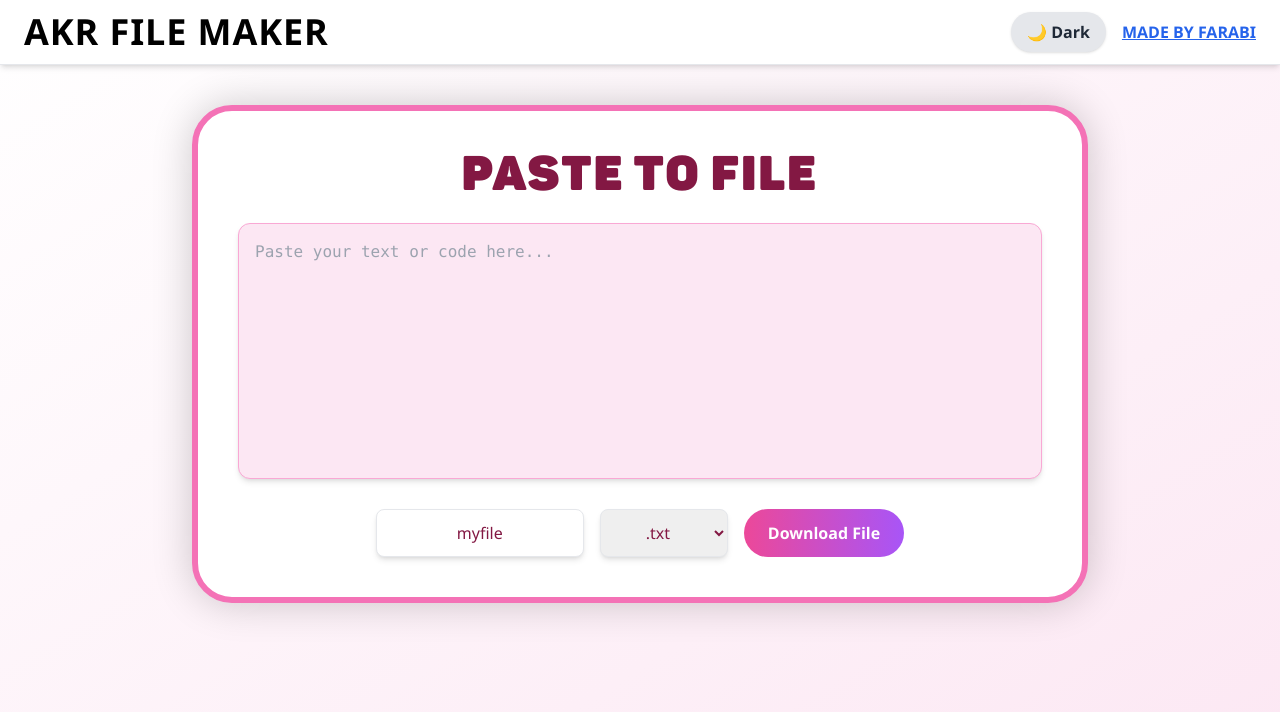
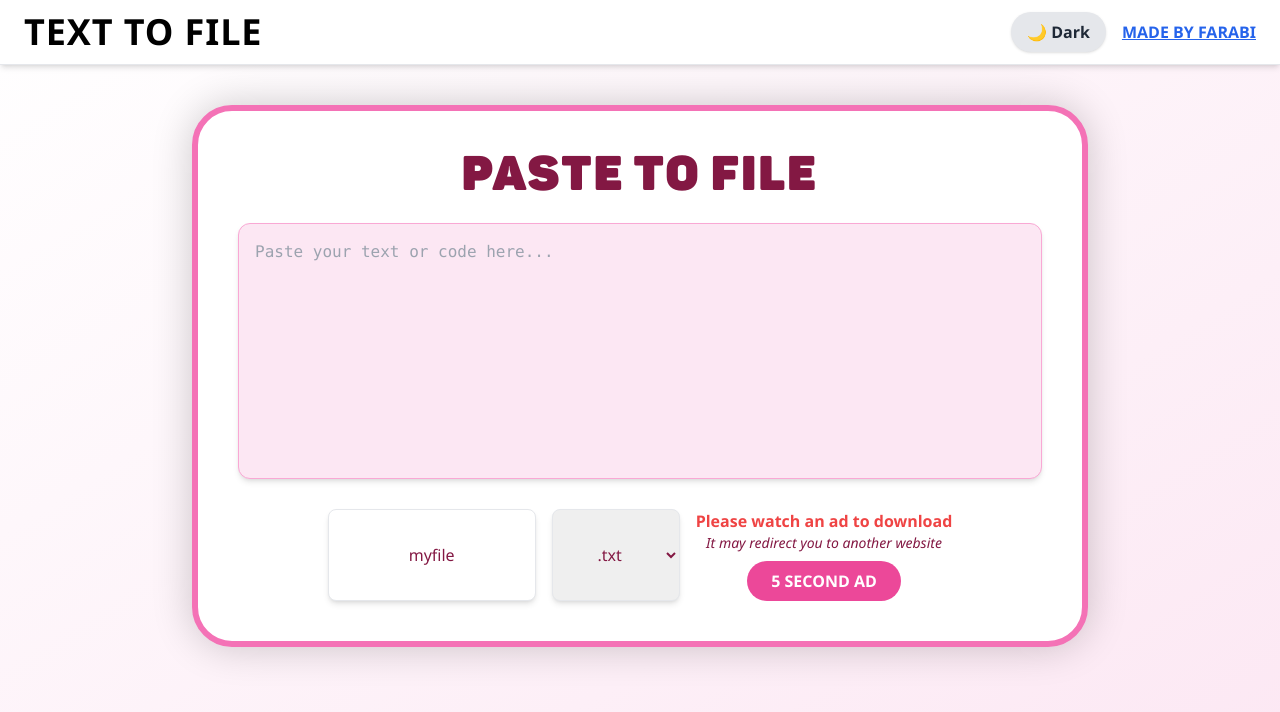
Before and after one commit to FARABI12344/webb2, a React (Vite) app: page / in a window 1280 px wide. Shown: the top 712 px of the page. Built offline with nearby package versions, Linux system fonts and the light colour scheme.

Commit message:
Update App.jsx

```diff
--- a/src/App.jsx
+++ b/src/App.jsx
@@ -7,6 +7,11 @@ export default function AppStatus() {
   const [content, setContent] = useState("");
   const [filename, setFilename] = useState("myfile");
   const [extension, setExtension] = useState(".txt");
+  const [adRequired, setAdRequired] = useState(true);
+  const [adTimer, setAdTimer] = useState(null);
+  const [adWatching, setAdWatching] = useState(false);
+  const [showThanks, setShowThanks] = useState(false);
+  const adCooldownRef = useRef(false);
 
   const createRipple = (e) => {
     const ripple = { x: e.clientX, y: e.clientY, id: Date.now() };
@@ -14,6 +19,28 @@ export default function AppStatus() {
     setTimeout(() => {
       setRipples((prev) => prev.filter((r) => r.id !== ripple.id));
     }, 800);
+  };
+
+  const startAdCountdown = () => {
+    setAdWatching(true);
+    window.open("https://sawutser.top/4/9293232", "_blank");
+    let countdown = 5;
+    setAdTimer(countdown);
+    const interval = setInterval(() => {
+      countdown--;
+      setAdTimer(countdown);
+      if (countdown <= 0) {
+        clearInterval(interval);
+        setAdTimer(null);
+        setAdRequired(false);
+        setShowThanks(true);
+        adCooldownRef.current = true;
+        setTimeout(() => {
+          setShowThanks(false);
+          handleDownload();
+        }, 1500);
+      }
+    }, 1000);
   };
 
   const handleDownload = () => {
@@ -41,7 +68,7 @@ export default function AppStatus() {
         className={`w-full ${darkMode ? 'bg-purple-950' : 'bg-white'} border-b border-gray-200 flex items-center justify-between px-6 py-3 shadow-md font-bold`}
       >
         <div className={`text-2xl sm:text-4xl font-bold tracking-wide ${darkMode ? 'text-white drop-shadow-[0_2px_4px_rgba(0,0,0,0.7)]' : 'text-black'}`}>
-          AKR FILE MAKER
+          TEXT TO FILE
         </div>
         <div className="flex items-center gap-4 text-sm sm:text-base">
           <button
@@ -95,12 +122,23 @@ export default function AppStatus() {
             <option value=".json">.json</option>
           </select>
 
-          <button
-            onClick={handleDownload}
-            className="bg-gradient-to-r from-pink-500 to-purple-500 text-white px-6 py-3 rounded-full font-bold hover:scale-105 transition-all"
-          >
-            Download File
-          </button>
+          {adRequired ? (
+            <div className="text-center">
+              <p className="text-red-500 font-semibold">Please watch an ad to download</p>
+              <p className="text-sm italic">It may redirect you to another website</p>
+              <button
+                onClick={startAdCountdown}
+                className="mt-2 bg-pink-500 text-white px-6 py-2 rounded-full font-bold hover:bg-pink-600"
+              >
+                5 SECOND AD
+              </button>
+              {adTimer !== null && (
+                <p className="mt-2 text-lg font-bold">{adTimer > 0 ? `Waiting: ${adTimer}s` : ''}</p>
+              )}
+            </div>
+          ) : showThanks ? (
+            <p className="text-green-500 text-lg mt-4 font-bold">Thanks for watching the ad! Download starting...</p>
+          ) : null}
         </div>
       </div>
 
```
